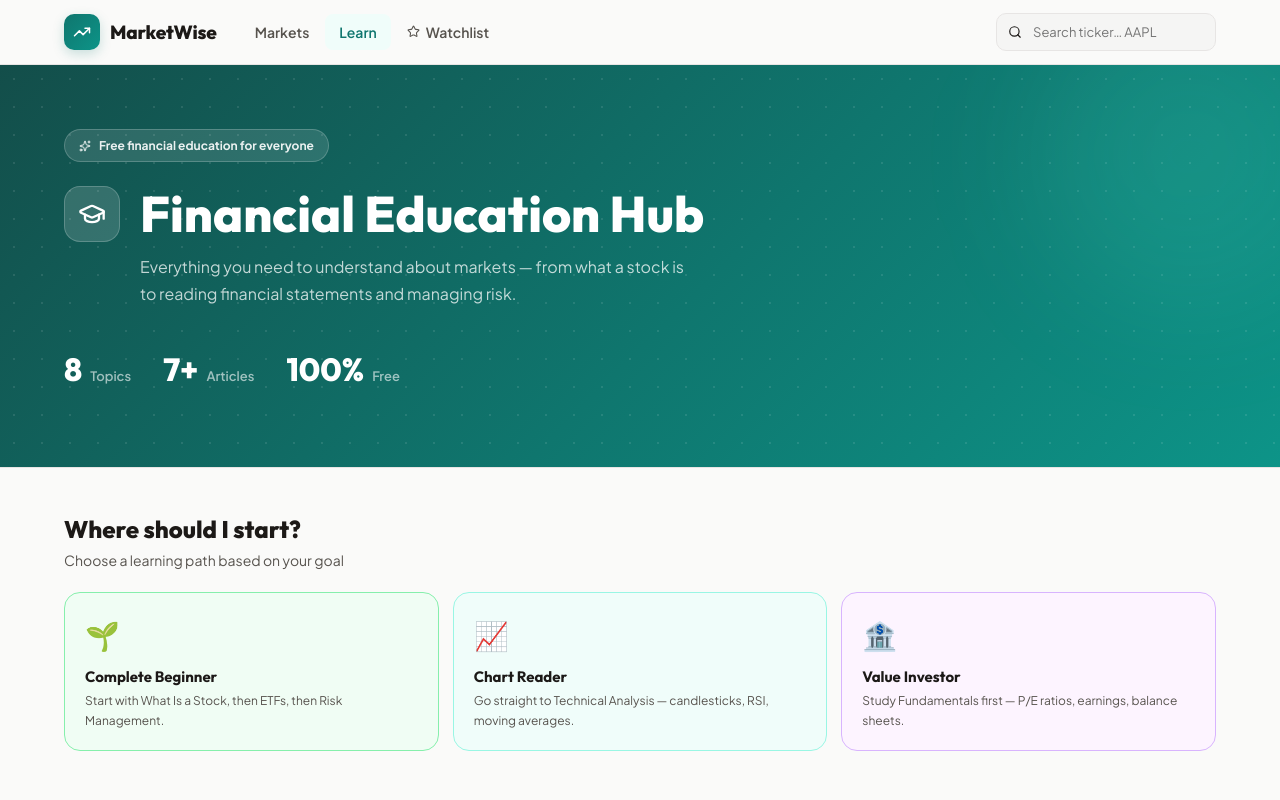
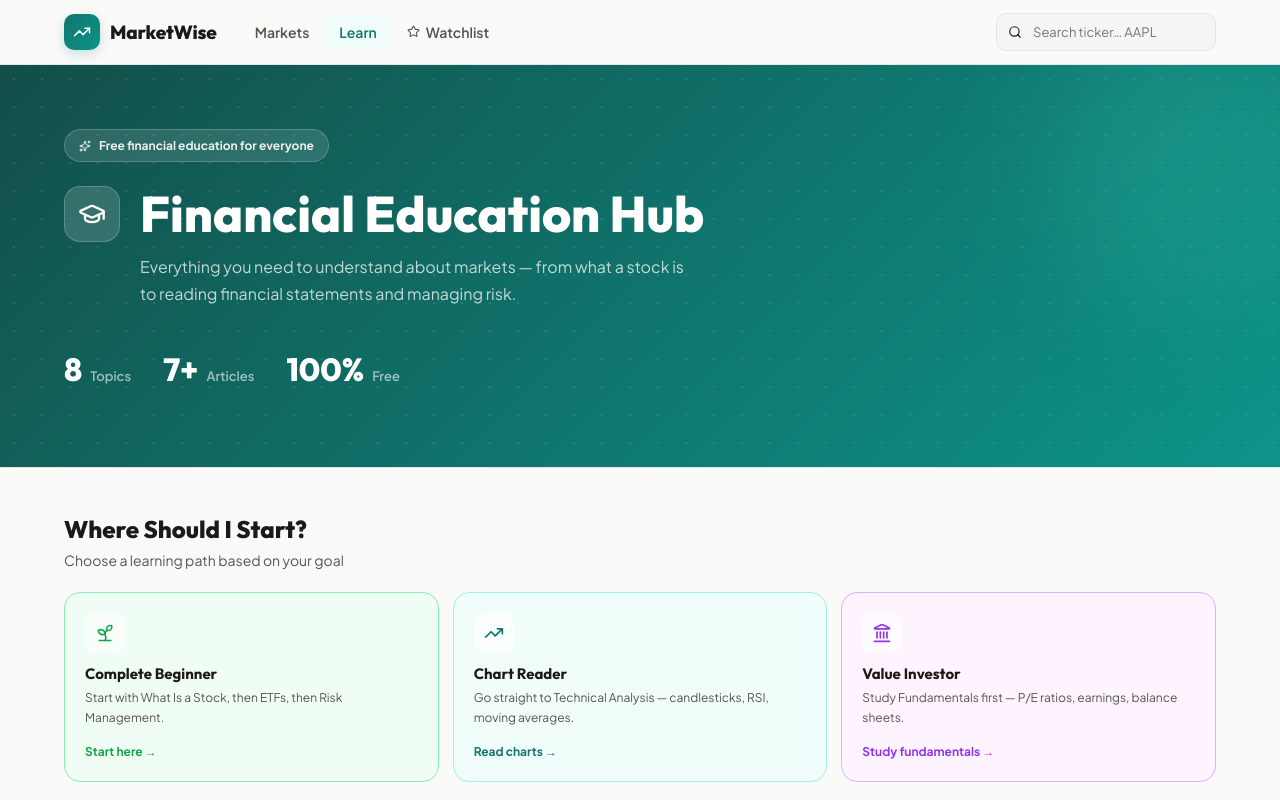
Before and after one commit to swhzzz08/IWL1001-P9, a Next.js app: page /learn in a window 1280 px wide. Shown: the top 800 px of the page. Built offline with nearby package versions, Linux system fonts and the light colour scheme.

Commit message:
Learn page - Where Should I Start? section (made clickable, links to other pages)

```diff
--- a/app/learn/page.tsx
+++ b/app/learn/page.tsx
@@ -1,14 +1,11 @@
+'use client'
+
 import type { Metadata } from 'next'
 import { CategoryGrid } from '@/components/learn/CategoryGrid'
 import { ResourceList } from '@/components/learn/ResourceList'
 import { categories } from '@/data/education'
-import { GraduationCap, BookOpen, ArrowRight, Sparkles } from 'lucide-react'
+import { GraduationCap, BookOpen, ArrowRight, Sparkles, Sprout, TrendingUp, Landmark } from 'lucide-react'
 import Link from 'next/link'
-
-export const metadata: Metadata = {
-  title: 'Learn — MarketWise',
-  description: 'Financial education for beginners.',
-}
 
 const STATS = [
   { value: '8', label: 'Topics' },
@@ -17,15 +14,42 @@ const STATS = [
 ]
 
 const LEARNING_PATHS = [
-  { emoji: '🌱', title: 'Complete Beginner', desc: 'Start with What Is a Stock, then ETFs, then Risk Management.', color: '#f0fdf4', border: '#86efac' },
-  { emoji: '📈', title: 'Chart Reader', desc: 'Go straight to Technical Analysis — candlesticks, RSI, moving averages.', color: '#f0fdfa', border: '#99f6e4' },
-  { emoji: '🏦', title: 'Value Investor', desc: 'Study Fundamentals first — P/E ratios, earnings, balance sheets.', color: '#fdf4ff', border: '#d8b4fe' },
+  {
+    icon: Sprout,
+    title: 'Complete Beginner',
+    desc: 'Start with What Is a Stock, then ETFs, then Risk Management.',
+    color: '#f0fdf4',
+    border: '#86efac',
+    iconColor: '#16a34a',
+    href: '/learn/stocks',
+    cta: 'Start here →'
+  },
+  {
+    icon: TrendingUp,
+    title: 'Chart Reader',
+    desc: 'Go straight to Technical Analysis — candlesticks, RSI, moving averages.',
+    color: '#f0fdfa',
+    border: '#99f6e4',
+    iconColor: '#0f766e',
+    href: '/learn/technical-analysis',
+    cta: 'Read charts →'
+  },
+  {
+    icon: Landmark,
+    title: 'Value Investor',
+    desc: 'Study Fundamentals first — P/E ratios, earnings, balance sheets.',
+    color: '#fdf4ff',
+    border: '#d8b4fe',
+    iconColor: '#9333ea',
+    href: '/learn/fundamentals',
+    cta: 'Study fundamentals →'
+  },
 ]
 
 export default function LearnPage() {
   return (
     <div>
-      {/* ── HERO ── */}
+      {/* HERO */}
       <section style={{ position: 'relative', overflow: 'hidden', background: 'linear-gradient(135deg, #134e4a 0%, #0f766e 55%, #0d9488 100%)', borderBottom: '1px solid var(--color-border)' }}>
         <div style={{ position: 'absolute', inset: 0, opacity: 0.1, pointerEvents: 'none', backgroundImage: 'radial-gradient(circle, white 1px, transparent 1px)', backgroundSize: '28px 28px' }} />
         <div style={{ position: 'absolute', top: -60, right: -60, width: 300, height: 300, borderRadius: '50%', background: 'rgba(99,255,220,0.1)', filter: 'blur(60px)', pointerEvents: 'none' }} />
@@ -62,24 +86,44 @@ export default function LearnPage() {
 
       <div style={{ maxWidth: 1200, margin: '0 auto', padding: '48px 24px 80px', display: 'flex', flexDirection: 'column', gap: 56 }}>
 
-        {/* ── LEARNING PATHS ── */}
+        {/* LEARNING PATHS */}
         <section>
             <div style={{ marginBottom: 20 }}>
-            <h2 style={{ fontFamily: 'var(--font-heading)', fontSize: 24, fontWeight: 800, color: 'var(--color-text)', margin: '0 0 6px' }}>Where should I start?</h2>
+    <h2 style={{ fontFamily: 'var(--font-heading)', fontSize: 24, fontWeight: 800, color: 'var(--color-text)', margin: '0 0 6px' }}>Where Should I Start?</h2>
     <p style={{ fontSize: 14, color: 'var(--color-text-muted)', margin: 0 }}>Choose a learning path based on your goal</p>
   </div>
           <div style={{ display: 'grid', gridTemplateColumns: 'repeat(auto-fit, minmax(240px, 1fr))', gap: 14 }}>
-            {LEARNING_PATHS.map(({ emoji, title, desc, color, border }) => (
-              <div key={title} style={{ background: color, border: `1.5px solid ${border}`, borderRadius: 16, padding: '20px' }}>
-                <div style={{ fontSize: 28, marginBottom: 10 }}>{emoji}</div>
+  {LEARNING_PATHS.map(({ icon: Icon, title, desc, color, border, iconColor, href, cta }) => (
+    <Link key={title} href={href} style={{ textDecoration: 'none' }}>
+      <div style={{
+        background: color, border: `1.5px solid ${border}`,
+        borderRadius: 16, padding: '20px', height: '100%',
+        transition: 'all 0.2s', cursor: 'pointer',
+      }}
+        onMouseEnter={e => {
+          const el = e.currentTarget as HTMLElement
+          el.style.transform = 'translateY(-2px)'
+          el.style.boxShadow = `0 8px 24px ${border}60`
+        }}
+        onMouseLeave={e => {
+          const el = e.currentTarget as HTMLElement
+          el.style.transform = 'none'
+          el.style.boxShadow = 'none'
+        }}
+      >
+        <div style={{ width: 40, height: 40, borderRadius: 10, background: 'rgba(255,255,255,0.7)', display: 'flex', alignItems: 'center', justifyContent: 'center', marginBottom: 12 }}>
+          <Icon size={20} color={iconColor} />
+        </div>
         <h3 style={{ fontFamily: 'var(--font-heading)', fontSize: 15, fontWeight: 700, color: 'var(--color-text)', margin: '0 0 6px' }}>{title}</h3>
-                <p style={{ fontSize: 12, color: 'var(--color-text-muted)', margin: 0, lineHeight: 1.65 }}>{desc}</p>
+        <p style={{ fontSize: 12, color: 'var(--color-text-muted)', margin: '0 0 14px', lineHeight: 1.65 }}>{desc}</p>
+        <p style={{ fontSize: 12, fontWeight: 700, color: iconColor, margin: 0 }}>{cta}</p>
       </div>
+    </Link>
   ))}
 </div>
         </section>
 
-        {/* ── BROWSE BY TOPIC ── */}
+        {/* BROWSE BY TOPIC */}
         <section>
           <div style={{ marginBottom: 20 }}>
             <h2 style={{ fontFamily: 'var(--font-heading)', fontSize: 24, fontWeight: 800, color: 'var(--color-text)', margin: '0 0 6px' }}>Browse by Topic</h2>
@@ -88,16 +132,16 @@ export default function LearnPage() {
           <CategoryGrid categories={categories} />
         </section>
 
-        {/* ── ALL ARTICLES ── */}
+        {/* ALL ARTICLES */}
         <section>
           <div style={{ marginBottom: 20 }}>
             <h2 style={{ fontFamily: 'var(--font-heading)', fontSize: 24, fontWeight: 800, color: 'var(--color-text)', margin: '0 0 6px' }}>All Articles</h2>
-            <p style={{ fontSize: 14, color: 'var(--color-text-muted)', margin: 0 }}>Search and filter by topic or difficulty</p>
+            <p style={{ fontSize: 14, color: 'var(--color-text-muted)', margin: 0 }}>Search and filter by topic</p>
           </div>
           <ResourceList />
         </section>
 
-        {/* ── CTA ── */}
+        {/* CTA */}
         <section style={{ background: '#f0fdfa', border: '1.5px solid #99f6e4', borderRadius: 20, padding: '32px' }}>
           <div style={{ display: 'flex', alignItems: 'center', justifyContent: 'space-between', gap: 24, flexWrap: 'wrap' }}>
             <div style={{ display: 'flex', gap: 16, alignItems: 'flex-start' }}>
```
Lines whose indentation alone changed are shown as unchanged.
